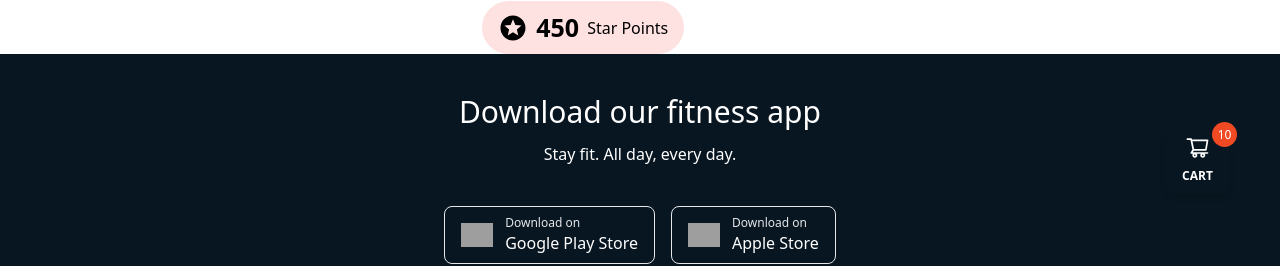
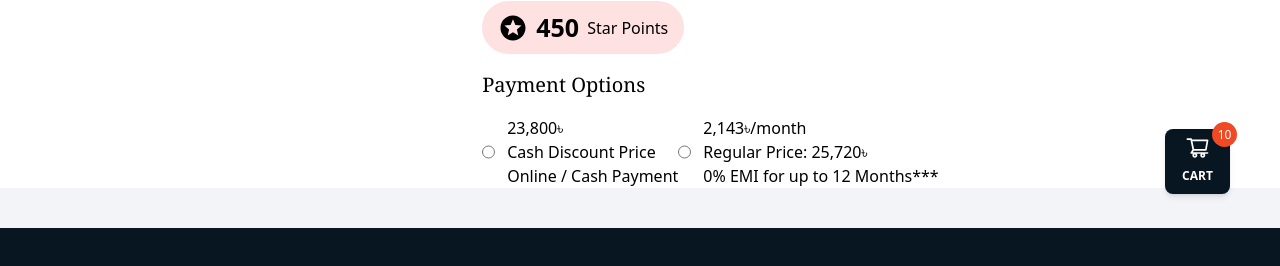
Before and after one commit to mr7aali/star-tech, a Next.js app: page /product/id in a window 1280 px wide. Shown: the part 556-822 px from the top of the page. Built offline with nearby package versions, Linux system fonts and the light colour scheme; grey boxes are pictures that could not be loaded.

Commit message:
added paymet option

```diff
--- a/src/components/card/FeaturedProductsCart.js
+++ b/src/components/card/FeaturedProductsCart.js
@@ -1,17 +1,18 @@
 import Image from "next/image";
+import Link from "next/link";
 
 
 const FeaturedProductsCart = () => {
     return (
-        <div  className="w-[220px] sm:w-[250px] relative bg-[#fff]  rounded-md hover:shadow-inner shadow-md m-2">
+        <div className="w-[220px] sm:w-[250px] relative bg-[#fff]  rounded-md hover:shadow-inner shadow-md m-2">
             <div style={{ borderRadius: "0px 15px 15px 0px" }} className="absolute top-2 bg-[#6e2594]">
                 <span className="text-[12px] text-[#fff] p-2">Earn Point: 100</span>
             </div>
-            <div className="mt-3" style={{ borderBottom: "3px solid rgba(55,73,187,.03)" }}>
+            <Link href={"/product/id"} className="mt-3" style={{ borderBottom: "3px solid rgba(55,73,187,.03)" }}>
                 <Image className="mx-auto cursor-pointer" src="https://www.startech.com.bd/image/cache/catalog/monitor/acer/ek220q-h3bi/ek220q-h3bi-05-200x200.webp" width={210} height={210} alt="" />
-            </div>
+            </Link>
             <div className="px-5 py-2">
-                <p className="font-serif  text-[#111] hover:text-[#ef4a23]  text-[17px] hover:underline cursor-pointer">ACER EK220Q H3bi 21.5 inch 1ms 100hz Borderless Full HD Monitor</p>
+                <Link href={"/product/id"} className="font-serif  text-[#111] hover:text-[#ef4a23]  text-[17px] hover:underline cursor-pointer">ACER EK220Q H3bi 21.5 inch 1ms 100hz Borderless Full HD Monitor</Link>
                 <p className="text-[17px] font-semibold text-[#ef4a23] py-3"> 153,000৳</p>
             </div>
         </div>
--- a/src/components/sheared/Footer.js
+++ b/src/components/sheared/Footer.js
@@ -4,7 +4,7 @@ const Footer = () => {
     return (
         <>
 
-            <div className=" bg-[#081621]  ">
+            <div className=" bg-[#081621]  mt-10">
                 <div className="max-w-2xl mx-auto text-white py-10">
                     <div className="text-center">
                         <h3 className="text-3xl mb-3"> Download our fitness app </h3>
--- a/src/pages/product/[productId].js
+++ b/src/pages/product/[productId].js
@@ -37,8 +37,8 @@ const ProductDetails = () => {
                             <p className="px-5 py-1 text-sm">Brand: <span className="font-semibold">MSI</span></p>
                         </div>
                     </aside>
-
-                    <div className="">
+                    {/* Key Features */}
+                    <div>
                         <h3 className="text-[20px] font-serif my-4">Key Features</h3>
 
                         <p className="my-1 font-serif">Model: iGame GeForce RTX 4060 Ti Ultra W DUO OC 16GB-V</p>
@@ -64,6 +64,34 @@ const ProductDetails = () => {
                         </div>
                     </div>
 
+                    <div>
+                        <h3 className="text-[20px] font-serif my-4">Payment Options</h3>
+
+
+                        <div className="flex" >
+                            <label className="flex" >
+                                <input type="radio" name="enable_emi" value="1" />
+                                <div className="ml-3">
+                                    <span className="">23,800৳</span>
+                                    <div className="">Cash Discount Price</div>
+                                    <span className="">Online / Cash Payment</span>
+                                </div>
+                            </label>
+                            <label className="flex" >
+                                <input className="bg-red-950" type="radio" name="enable_emi" value="1" />
+                                <div className="ml-3">
+                                    <span className="">2,143৳/month</span>
+                                    <div className="">Regular Price: 25,720৳</div>
+                                    <div className="">0% EMI for up to 12 Months***</div>
+                                </div>
+                            </label>
+                        </div>
+
+
+
+
+                    </div>
+
 
                 </div>
 
```
